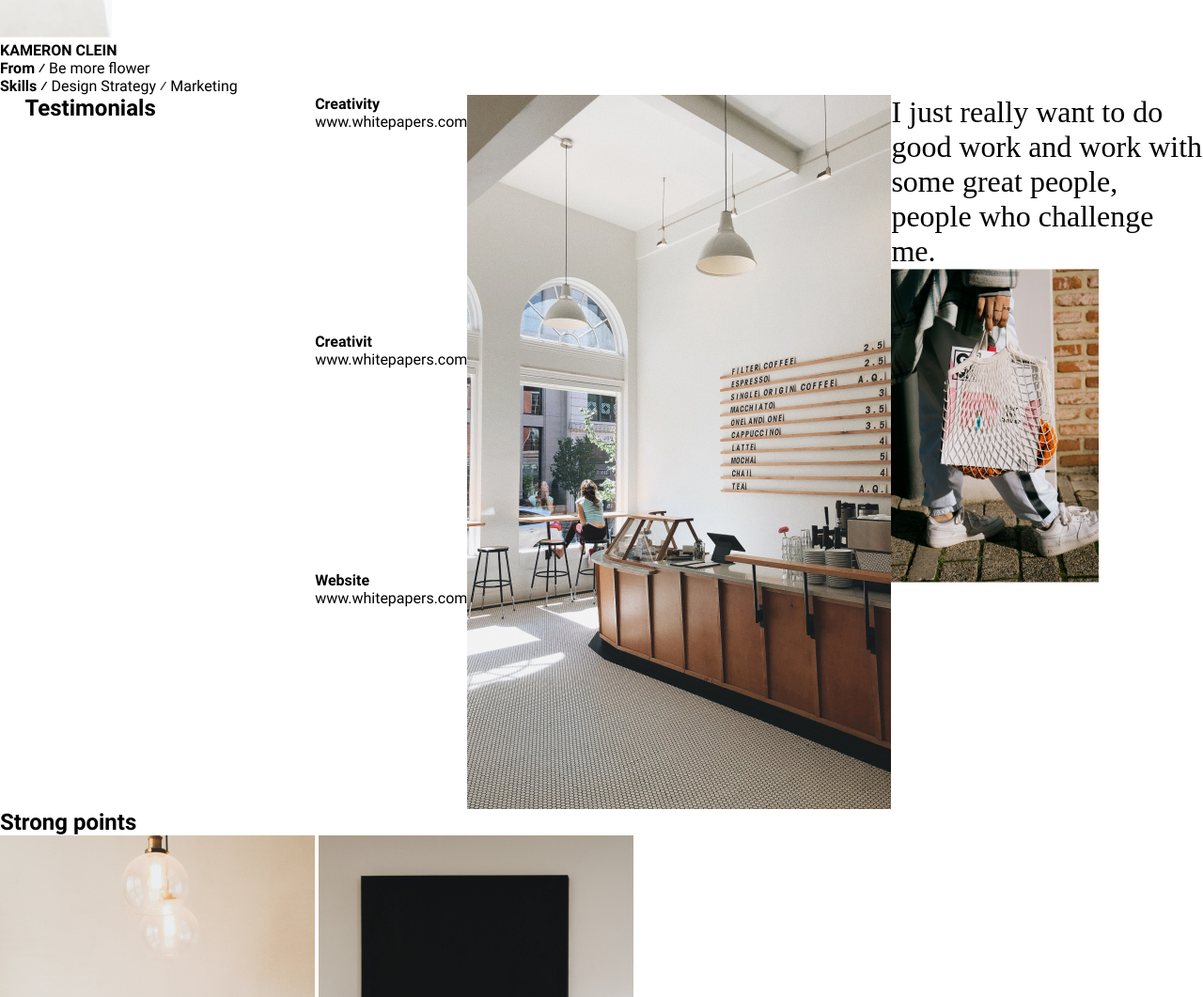
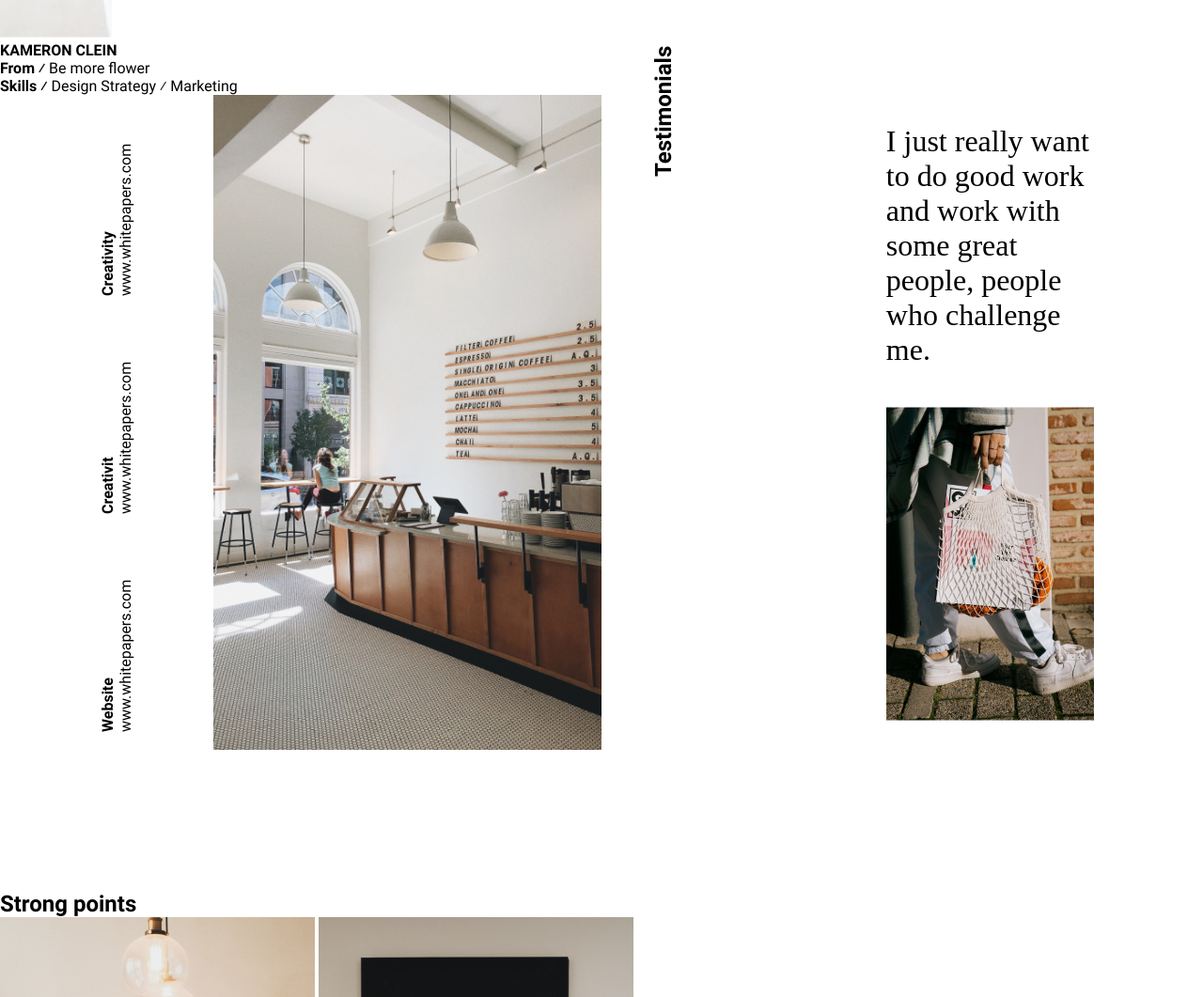
Before and after one commit to YPivneva/otus-css-pivneva, a plain HTML site: page index.html in a window 1280 px wide. Shown: the part 4052-5113 px from the top of the page at 94% size. Drawn offline with Linux system fonts and the light colour scheme; a web font is replaced by a local one.

Commit message:
formation of blocks

```diff
--- a/index.html
+++ b/index.html
@@ -80,22 +80,24 @@
             </div>
         </section>
         <section id="Testimonials" class="d-grid grid_three-column">
-            <h2 class="section-title family_roboto testimonials_title">Testimonials</h2>
+            <div class="testimonials_title">
+                <h2 class="section-title family_roboto">Testimonials</h2>
+            </div>
             <div class="d-grid testimonials_site">
-                <div>
+                <div class="testimonials_site__element">
                     <p class="testimonials_site-title family_roboto">Creativity</p>
                     <p class="testimonials_site-link family_roboto">www.whitepapers.com</p>
                 </div>
-                <div>
+                <div class="testimonials_site__element">
                     <p class="testimonials_site-title family_roboto">Creativit</p>
                     <p class="testimonials_site-link family_roboto">www.whitepapers.com</p>
                 </div>
-                <div>
+                <div class="testimonials_site__element">
                     <p class="testimonials_site-title family_roboto">Website</p>
                     <p class="testimonials_site-link family_roboto">www.whitepapers.com</p>
                 </div>
             </div>
-            <img src="./img/website.jpg" alt="website">
+            <img class="testimonials_img" src="./img/website.jpg" alt="website">
             <div class="testimonials_citation family_bitter">
                 <blockquote>
                     I just really want to do good work and work with some great people, people who challenge me.
--- a/styles/style.css
+++ b/styles/style.css
@@ -46,6 +46,8 @@
     grid-template-columns: 1fr 2fr 1fr 2fr;
     grid-template-rows: 1fr;;
     justify-content: center;
+    padding: 0 20px;
+    margin-bottom: 150px;
 }
 /* END общие стили*/
 .header_menu{
@@ -159,11 +161,32 @@
     font-size: 32px;
     font-weight: 400;
     justify-self: center;
+    order: 2;
+    display: flex;
+    flex-direction: column;
+    justify-content: center;
+    align-items: center;
+    gap: 42px;
 }
-.testimonials_title{justify-self: end;}
+.testimonials_citation blockquote{width: 221px;}
+.testimonials_title{
+    justify-self: start;
+    order: 1;
+    transform: rotate(-90deg);
+    height: 5%;
+}
 .testimonials_site{
     justify-self: end;
+    grid-template-columns: 1fr;
+    grid-template-rows: 1fr 1fr 1fr;
 }
+.testimonials_site__element{
+    transform: rotate(-90deg);
+    align-self: center;
+    width: 195px;
+    height: 49px;
+}
+.testimonials_img{width: 100%;}
 
 .strong-points_title{
     color: var(--color-black);
```
